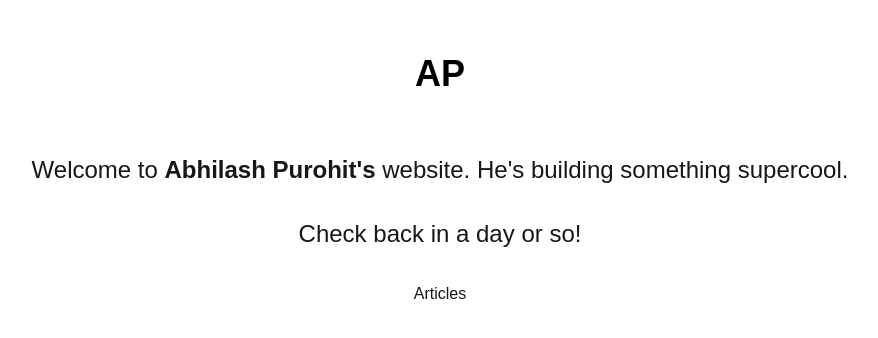
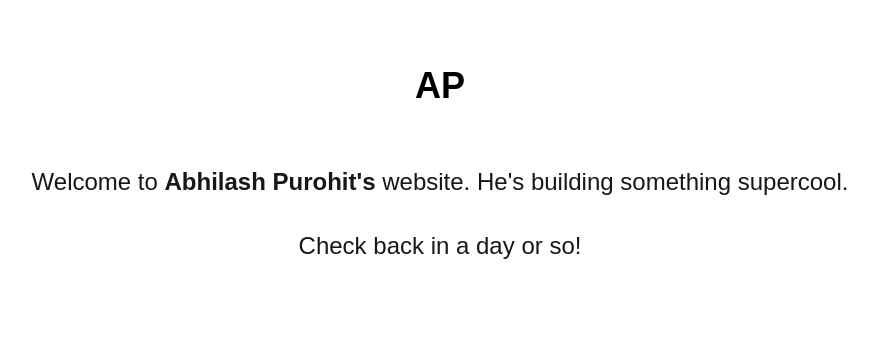
Before and after one commit to abhilashpurohit/home, a Next.js app: page / in a window 1280 px wide. Shown: the part 234-572 px from the top of the page, without its empty margins (200-1078 px from the left). Built offline with nearby package versions, Linux system fonts and the light colour scheme.

Commit message:
for a simpler homepage

```diff
--- a/app/page.tsx
+++ b/app/page.tsx
@@ -12,7 +12,7 @@ export default function Home() {
         <br/><br />
         Check back in a day or so!
       </div>
-      <Link href={"/articles"}>Articles</Link>
+      {/* <Link href={"/articles"}>Articles</Link> */}
     </div>
   );
 }
```
